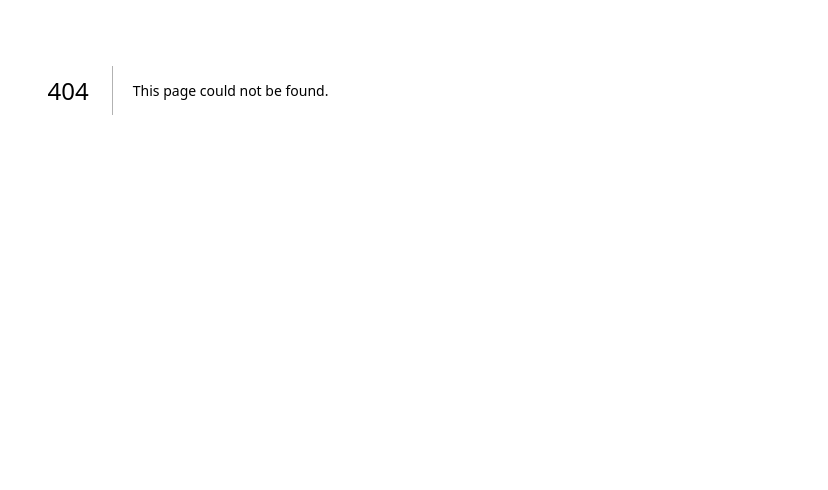
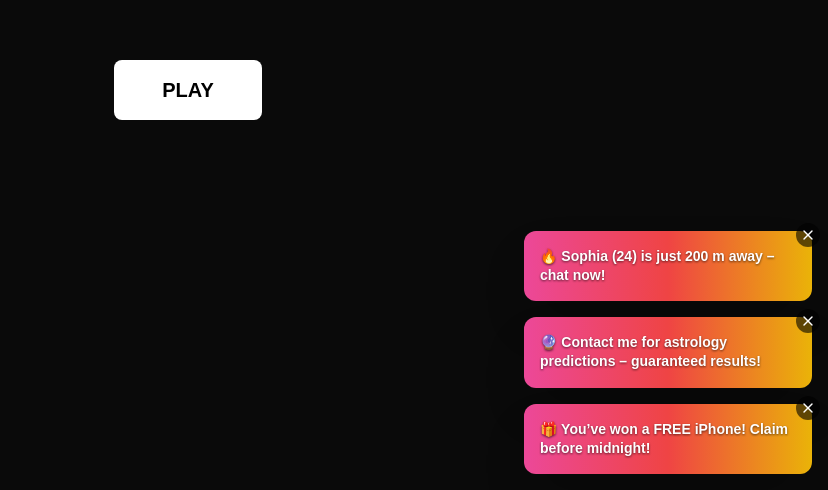
Before and after one commit to Sarah-Kazi/Bluffmaster, a Next.js app in the folder frontend/: page /play in a window 1280 px wide. Before the commit this address had no page. Shown: the part 310-800 px from the top of the page, without its empty margins (452-1280 px from the left). Built offline with nearby package versions, Linux system fonts and the light colour scheme.

Commit message:
surprise

```diff
--- /dev/null
+++ b/frontend/src/app/play/page.tsx
@@ -0,0 +1,92 @@
+"use client";
+
+import { useEffect, useState } from "react";
+import { useRouter, useSearchParams } from "next/navigation";
+import { X } from "lucide-react";
+
+export default function PlayEntryPage() {
+  const router = useRouter();
+  const searchParams = useSearchParams();
+  const [rickrolled, setRickrolled] = useState(searchParams.get("gotyou") === "1");
+
+
+  const adMessages = [
+    "🔥 Sophia (24) is just 200 m away – chat now!",
+    "🔮 Contact me for astrology predictions – guaranteed results!",
+    "🎁 You’ve won a FREE iPhone! Claim before midnight!",
+  ];
+  type Ad = { id: number; text: string };
+  const [ads, setAds] = useState<Ad[]>([]);
+
+  // sequentially enqueue ads one after another
+  useEffect(() => {
+    const timers: ReturnType<typeof setTimeout>[] = [];
+    adMessages.forEach((text, i) => {
+      timers.push(
+        setTimeout(() => {
+          setAds((prev) => [...prev, { id: i, text }]);
+        }, (i + 1) * 1000) // 1s delay between each
+      );
+    });
+    return () => timers.forEach(clearTimeout);
+  }, []);
+
+  const closeAd = (id: number) => {
+    setAds((prev) => prev.filter((ad) => ad.id !== id));
+  };
+
+  // no-op: rickrolled derives from query param
+
+  const goToRickroll = () => {
+    router.replace("/rickroll");
+  };
+
+  const goToHome = () => {
+    router.push("/");
+  };
+
+  return (
+    <div className="min-h-screen flex items-center justify-center p-4">
+      <div className="text-center space-y-6">
+        {!rickrolled ? (
+          <>
+            <button
+              onClick={goToRickroll}
+              className="px-12 py-4 bg-white text-black font-bold text-xl rounded-lg hover:bg-gray-200 transition-colors"
+            >
+              PLAY
+            </button>
+          </>
+        ) : (
+          <>
+            <h1 className="text-4xl font-bold">hahahaha got you :D</h1>
+            <button
+              onClick={goToHome}
+              className="px-10 py-3 bg-white text-black font-medium rounded-lg hover:bg-gray-200 transition-colors"
+            >
+              Legit Play
+            </button>
+          </>
+        )}
+      </div>
+        {/* pop-up ads */}
+        <div className="fixed bottom-4 right-4 flex flex-col items-end gap-4 z-50">
+          {ads.map((ad) => (
+            <div
+              key={ad.id}
+              className="popup-card relative w-72 pointer-events-auto bg-gradient-to-r from-pink-500 via-red-500 to-yellow-500 text-white p-4 rounded-xl shadow-2xl"
+            >
+              <button
+                onClick={() => closeAd(ad.id)}
+                className="absolute -right-2 -top-2 bg-black/60 p-1 rounded-full hover:bg-black/80 transition-colors"
+                aria-label="Close ad"
+              >
+                <X className="w-4 h-4" />
+              </button>
+              <p className="font-semibold leading-snug text-sm drop-shadow-[0_1px_1px_rgba(0,0,0,0.6)]">{ad.text}</p>
+            </div>
+          ))}
+        </div>
+    </div>
+  );
+}
--- /dev/null
+++ b/frontend/src/app/rickroll/page.tsx
@@ -0,0 +1,26 @@
+"use client";
+
+import { useRouter } from "next/navigation";
+
+export default function RickrollPage() {
+  const router = useRouter();
+  return (
+    <div className="min-h-screen flex flex-col items-center justify-center p-4 text-center space-y-6">
+      <iframe
+        width="560"
+        height="315"
+        src="https://www.youtube.com/embed/dQw4w9WgXcQ?autoplay=1"
+        title="YouTube video player"
+        frameBorder="0"
+        allow="accelerometer; autoplay; clipboard-write; encrypted-media; gyroscope; picture-in-picture; web-share"
+        allowFullScreen
+      />
+      <button
+        onClick={() => router.push("/play?gotyou=1")}
+        className="px-6 py-2 bg-white text-black font-medium rounded-lg hover:bg-gray-200 transition-colors"
+      >
+        Back
+      </button>
+    </div>
+  );
+}
```
